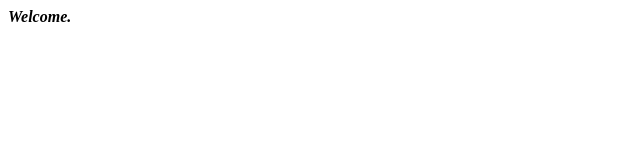
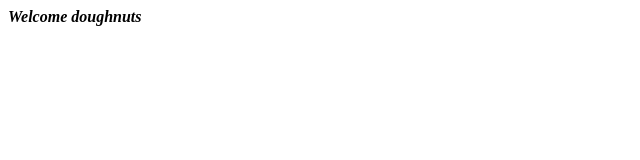
Before and after one commit to onewiththesingularity/website, a plain HTML site: page index.html in a window 1280 px wide. Shown: the full height of the page, 0-640 px from the left. Drawn offline with Linux system fonts and the light colour scheme.

Commit message:
doughnuts

```diff
--- a/index.html
+++ b/index.html
@@ -1,3 +1,3 @@
 <!DOCTYPE html>
 <html>
-<strong><i>Welcome.</i></strong>
+<strong><i>Welcome doughnuts</i></strong>
```
